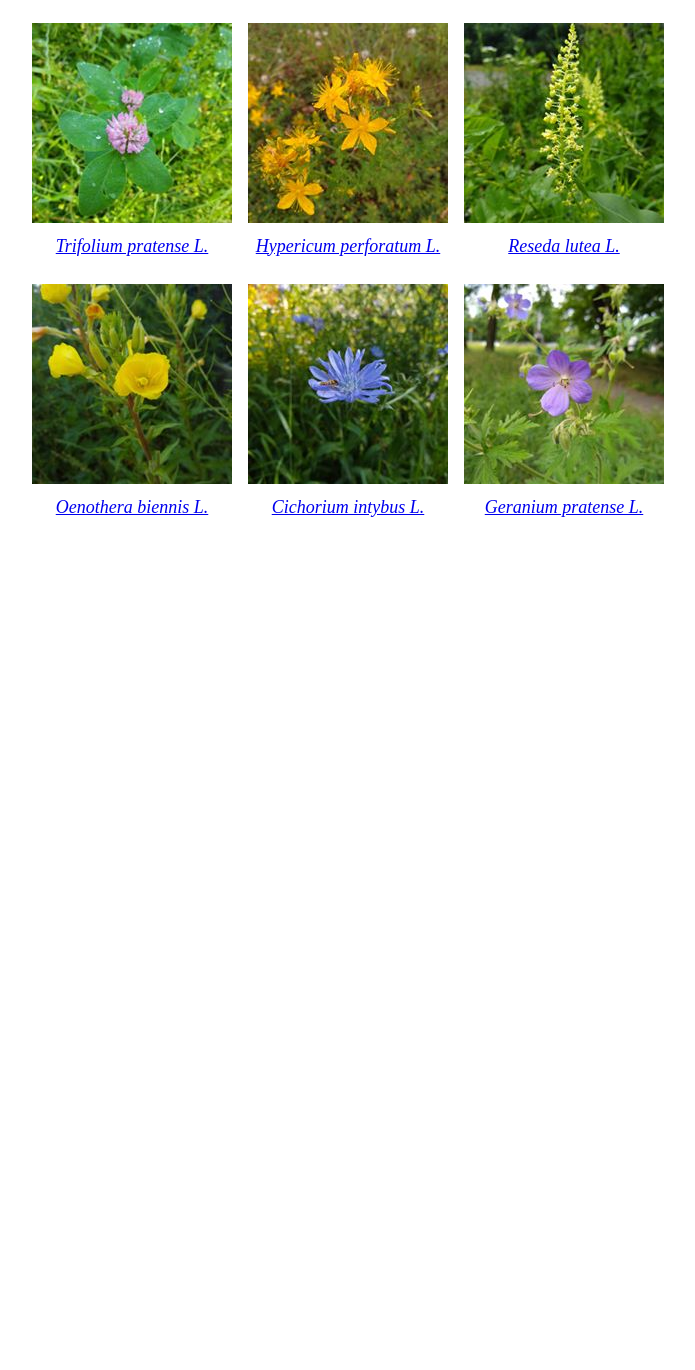
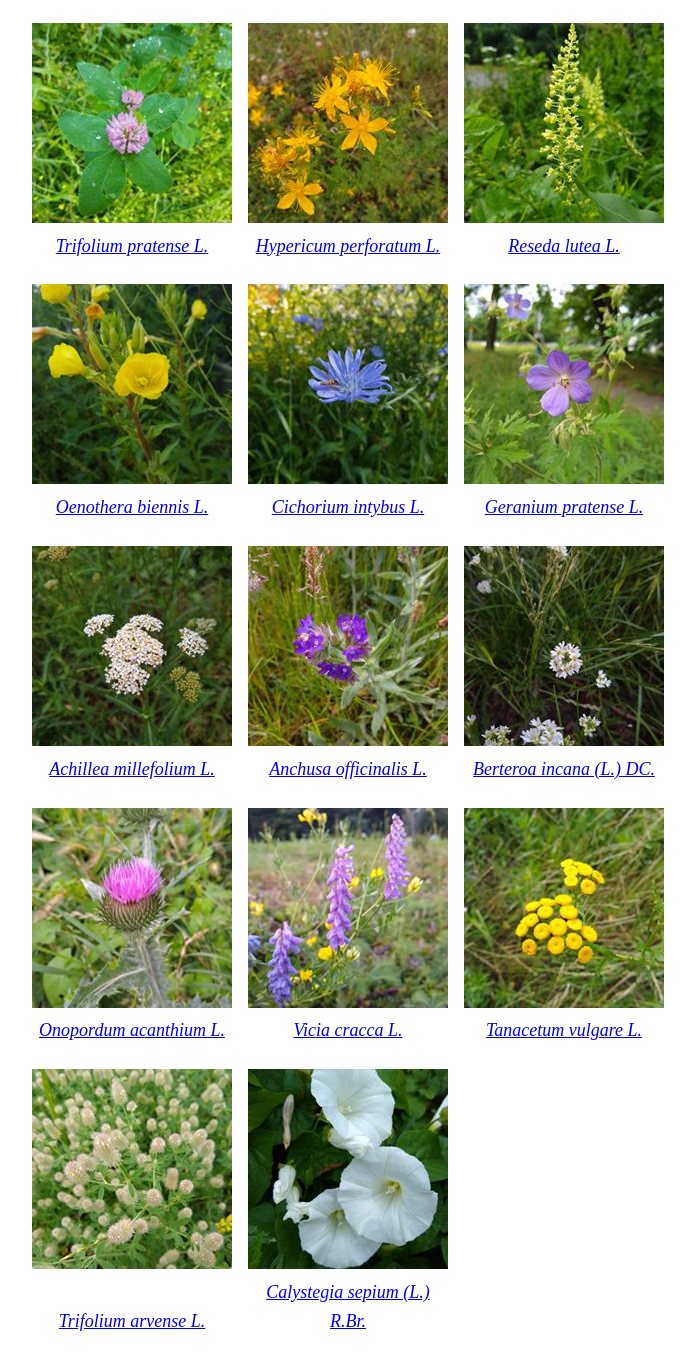
Before and after one commit to mdoliwa/mdoliwa.com, a Jekyll site: the page built from projects/plants.html, in a window 1280 px wide and 1400 px high, scrolled down 1503 px. Shown: the top 1370 px of the window, without its empty margins (283-978 px from the left). Built offline with Jekyll 4.4.1, drawn with Linux system fonts in a browser that asks for light colours; before the commit the page ends 2089 px from its top, so only the background shows below that.

Commit message:
Add new plants

```diff
--- a/_data/plants.yml
+++ b/_data/plants.yml
@@ -61,3 +61,27 @@
 - name: Geranium pratense L.
   filename: geranium_pratense
   url: https://en.wikipedia.org/wiki/Geranium_pratense
+- name: Achillea millefolium L.
+  filename: achillea_millefolium
+  url: https://en.wikipedia.org/wiki/Achillea_millefolium
+- name: Anchusa officinalis L.
+  filename: anchusa_officinalis
+  url: https://en.wikipedia.org/wiki/Anchusa_officinalis
+- name: Berteroa incana (L.) DC.
+  filename: berteroa_incana
+  url: https://en.wikipedia.org/wiki/Berteroa_incana
+- name: Onopordum acanthium L.
+  filename: onopordum_acanthium
+  url: https://en.wikipedia.org/wiki/Onopordum_acanthium
+- name: Vicia cracca L.
+  filename: vicia_cracca
+  url: https://en.wikipedia.org/wiki/Vicia_cracca
+- name: Tanacetum vulgare L.
+  filename: tanacetum_vulgare
+  url: https://en.wikipedia.org/wiki/Tansy
+- name: Trifolium arvense L.
+  filename: trifolium_arvense
+  url: https://en.wikipedia.org/wiki/Trifolium_arvense
+- name: Calystegia sepium (L.) R.Br.
+  filename: calystegia_sepium
+  url: https://en.wikipedia.org/wiki/Calystegia_sepium
```
Also changed, not shown: assets/images/plants/achillea_millefolium.jpg (added), assets/images/plants/anchusa_officinalis.jpg (added), assets/images/plants/berteroa_incana.jpg (added), assets/images/plants/calystegia_sepium.jpg (added), assets/images/plants/onopordum_acanthium.jpg (added), assets/images/plants/tanacetum_vulgare.jpg (added), assets/images/plants/thumbnail_achillea_millefolium.jpg (added), assets/images/plants/thumbnail_anchusa_officinalis.jpg (added), assets/images/plants/thumbnail_berteroa_incana.jpg (added), assets/images/plants/thumbnail_calystegia_sepium.jpg (added), assets/images/plants/thumbnail_onopordum_acanthium.jpg (added), assets/images/plants/thumbnail_tanacetum_vulgare.jpg (added), assets/images/plants/thumbnail_trifolium_arvense.jpg (added), assets/images/plants/thumbnail_vicia_cracca.jpg (added), 2 more files.
